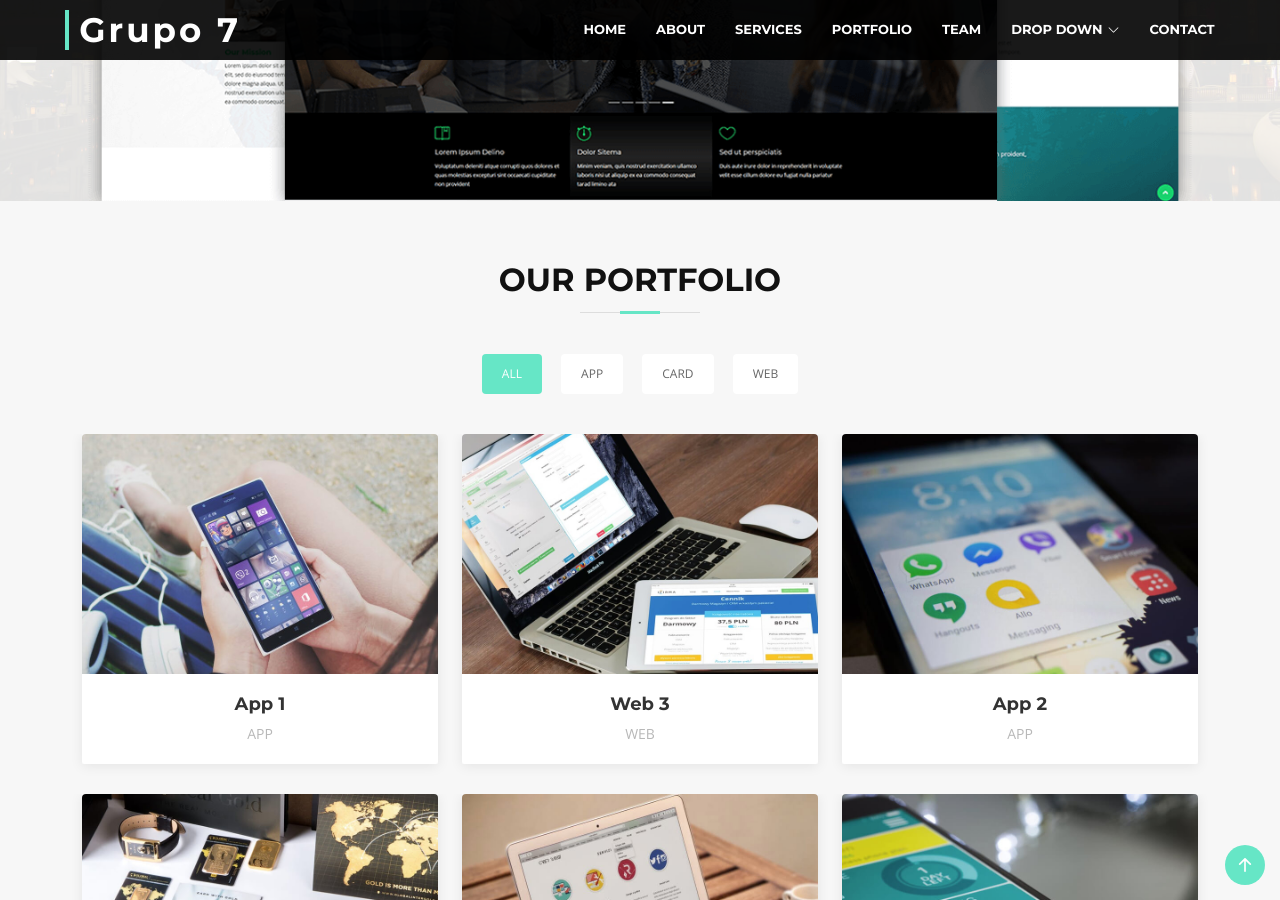
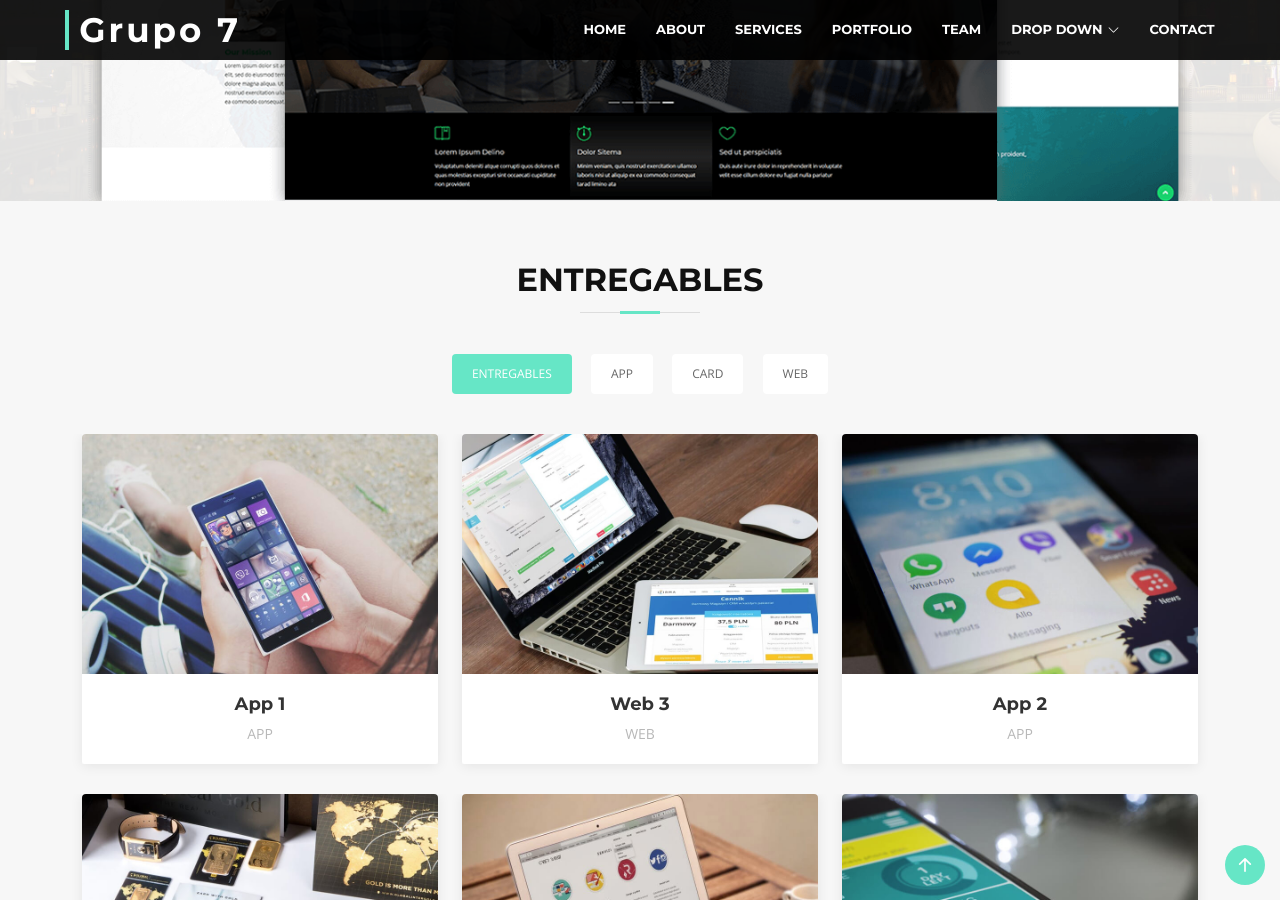
Before and after one commit to grupo7-Biodiseno/grupo7-Biodiseno.github.io, a Jekyll site: the page index.html, which Jekyll copies as it is, in a window 1280 px wide and 900 px high, scrolled down 3874 px. Built offline with Jekyll 4.4.1, drawn with Linux system fonts in a browser that asks for light colours; Markdown is read by kramdown in place of the engine named in the settings.

Commit message:
entregables

```diff
--- a/index.html
+++ b/index.html
@@ -380,13 +380,13 @@
       <div class="container" data-aos="fade-up">
 
         <header class="section-header">
-          <h3 class="section-title">Our Portfolio</h3>
+          <h3 class="section-title">Entregables</h3>
         </header>
 
         <div class="row" data-aos="fade-up" data-aos-delay="100"">
       <div class=" col-lg-12">
           <ul id="portfolio-flters">
-            <li data-filter="*" class="filter-active">All</li>
+            <li data-filter="*" class="filter-active">Entregables</li>
             <li data-filter=".filter-app">App</li>
             <li data-filter=".filter-card">Card</li>
             <li data-filter=".filter-web">Web</li>
```
